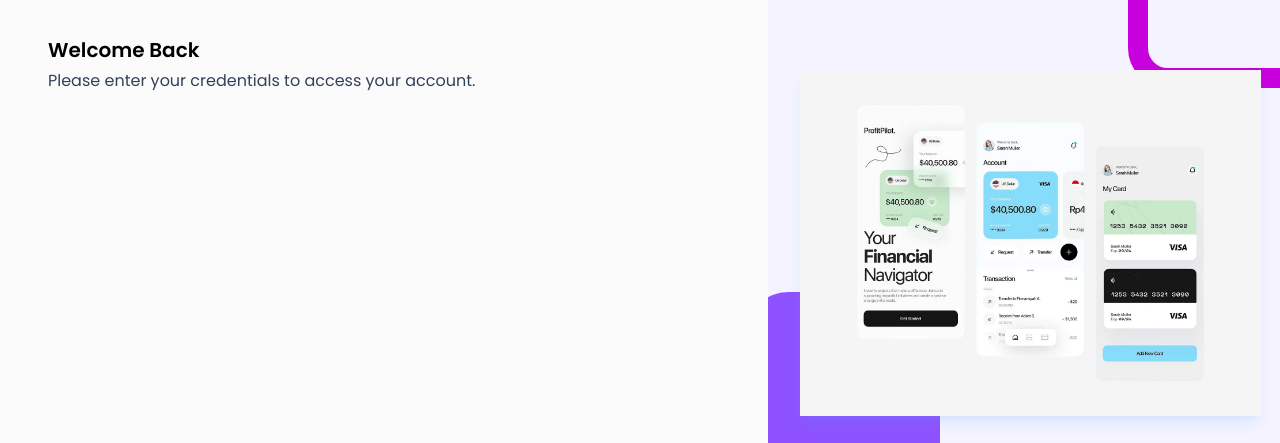
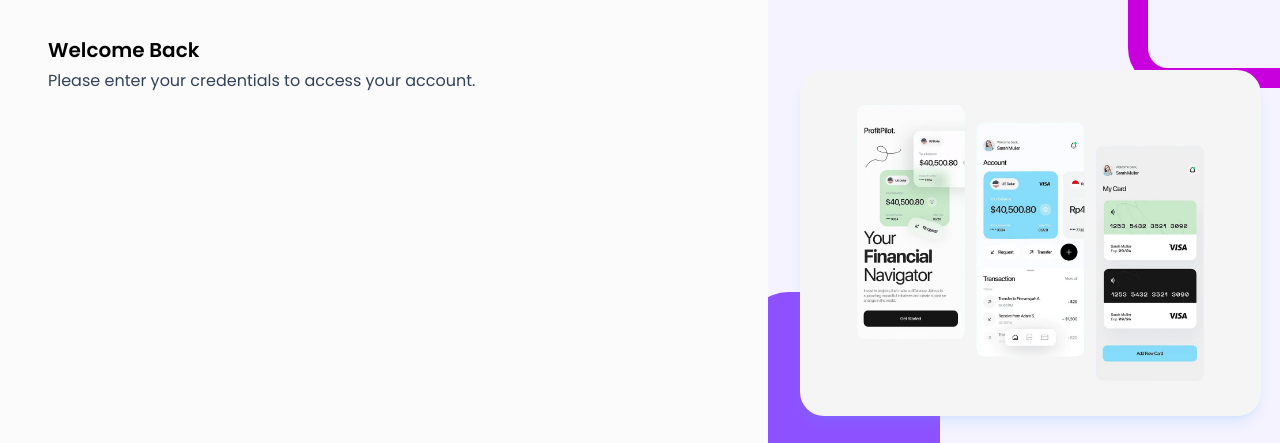
Before and after one commit to duttaanirban/Expense-Tracker, a React (Vite) app in the folder frontend/: page /login in a window 1280 px wide. Shown: the part 344-787 px from the top of the page. Built offline with nearby package versions, Linux system fonts and the light colour scheme.

Commit message:
right side of login built

```diff
--- a/frontend/src/components/auth.layout.jsx
+++ b/frontend/src/components/auth.layout.jsx
@@ -23,7 +23,7 @@ const AuthLayout = ({ children }) => {
           />
         </div>
 
-        <img src={card1} alt="chart" className='w-64 lg:w-[90%] absolute bottom-10 shadow-lg shadow-blue-400/15' />
+        <img src={card1} alt="chart" className='w-64 lg:w-[90%] absolute bottom-10 shadow-lg shadow-blue-400/15 rounded-3xl' />
       </div>
     </div>
   )
```
